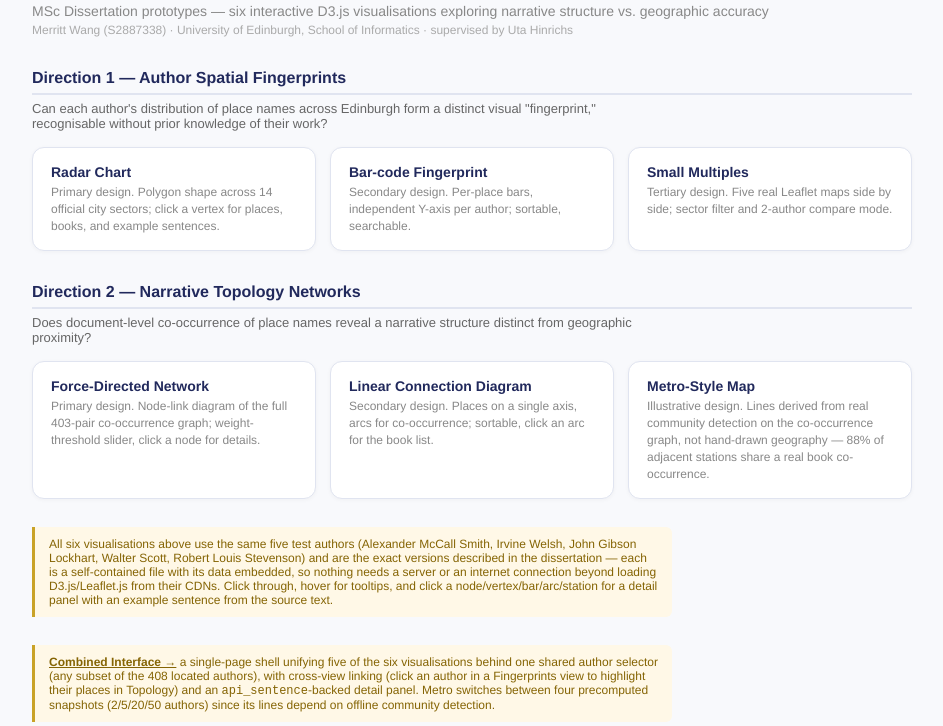
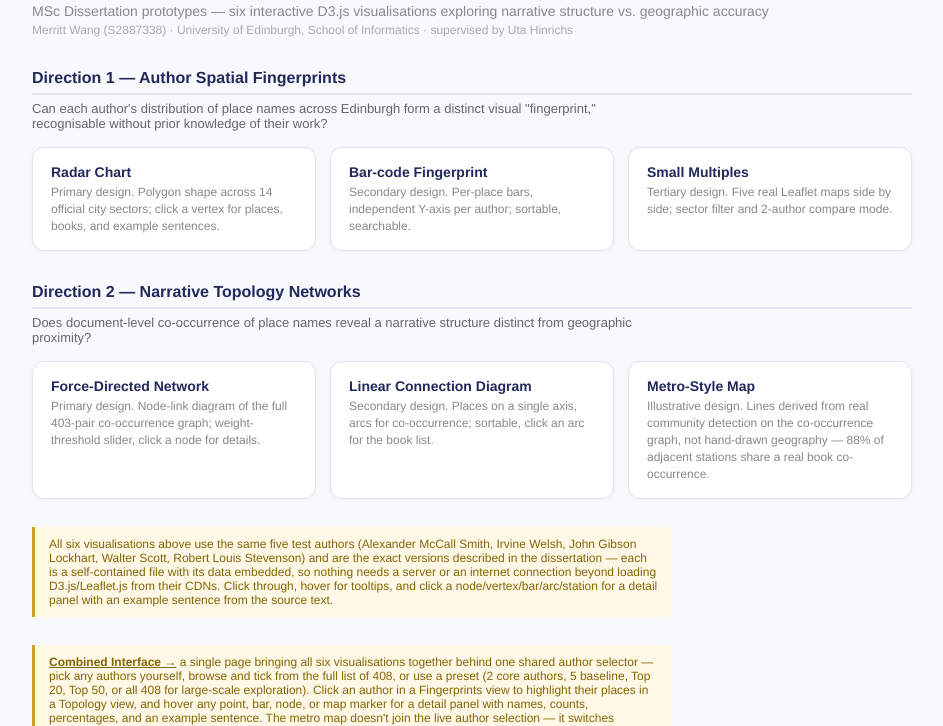
Before and after one commit to merrittw-1307/uoe-edinburgh-literary-geovis, a plain HTML site: page index.html in a window 1280 px wide. Shown: the part 74-800 px from the top of the page, without its empty margins (168-1111 px from the left). Drawn offline with Linux system fonts and the light colour scheme.

Commit message:
docs: fix stale index.html Combined Interface note (all six views, drop api_sentence jargon)
index.html hadn't been updated during today's Combined Interface UX overhaul: it still said 'five of the six visualisations' and referenced api_sentence, the exact kind of jargon the supervisor asked removed. Rewrites the note to match the current interface (all six views, 5 author presets including All 408, plain-language hover description) and clarifies it's a supplementary tool, not part of the formal study.

```diff
--- a/index.html
+++ b/index.html
@@ -86,7 +86,7 @@
   <div class="note">All six visualisations above use the same five test authors (Alexander McCall Smith, Irvine Welsh, John Gibson Lockhart, Walter Scott, Robert Louis Stevenson) and are the exact versions described in the dissertation — each is a self-contained file with its data embedded, so nothing needs a server or an internet connection beyond loading D3.js/Leaflet.js from their CDNs. Click through, hover for tooltips, and click a node/vertex/bar/arc/station for a detail panel with an example sentence from the source text.</div>
 
   <div class="note">
-    <a href="data/processed/combined/d3/combined_interface.html" style="color:#856404; font-weight:bold;">Combined Interface →</a> a single-page shell unifying five of the six visualisations behind one shared author selector (any subset of the 408 located authors), with cross-view linking (click an author in a Fingerprints view to highlight their places in Topology) and an <code>api_sentence</code>-backed detail panel. Metro switches between four precomputed snapshots (2/5/20/50 authors) since its lines depend on offline community detection.
+    <a href="data/processed/combined/d3/combined_interface.html" style="color:#856404; font-weight:bold;">Combined Interface →</a> a single page bringing all six visualisations together behind one shared author selector — pick any authors yourself, browse and tick from the full list of 408, or use a preset (2 core authors, 5 baseline, Top 20, Top 50, or all 408 for large-scale exploration). Click an author in a Fingerprints view to highlight their places in a Topology view, and hover any point, bar, node, or map marker for a detail panel with names, counts, percentages, and an example sentence. The metro map doesn't join the live author selection — it switches between four precomputed snapshots (2/5/20/50 authors) instead, since redrawing its lines live isn't practical. This is a supplementary exploration tool for browsing the data, not part of the formal user study, which uses the six standalone links above.
   </div>
 
   <footer>
```
